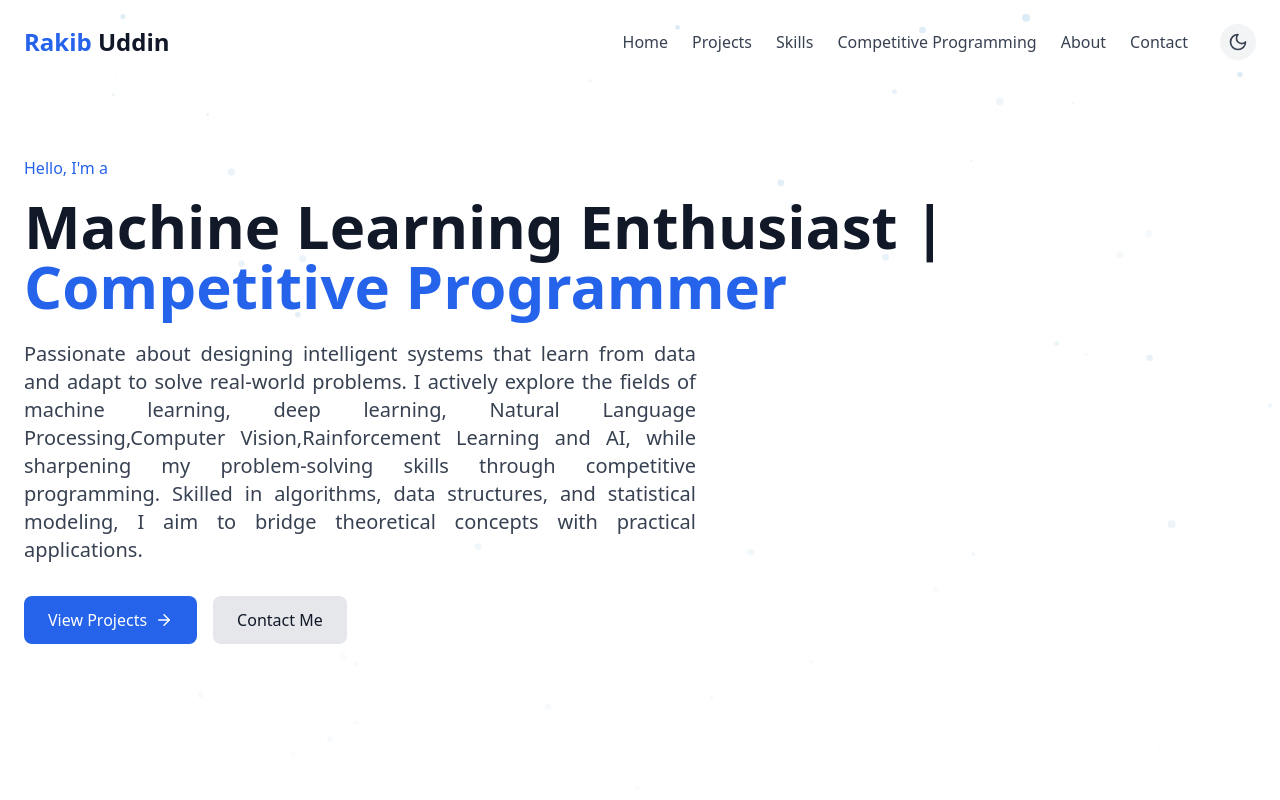
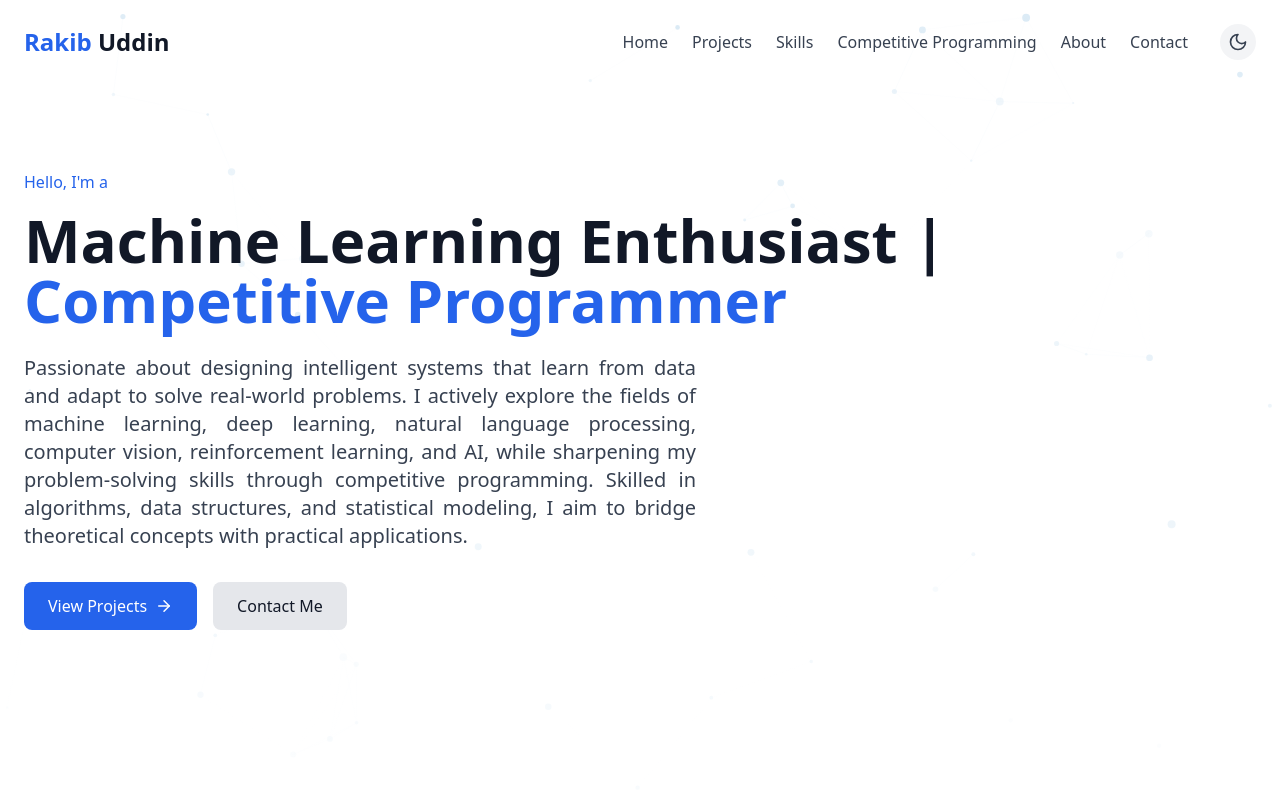
Before and after one commit to MDrakib-uddin/Portfolio, a React (Vite) app: page / in a window 1280 px wide. Shown: the top 800 px of the page. Built offline with nearby package versions, Linux system fonts and the light colour scheme.

Commit message:
spelling update

```diff
--- a/src/components/sections/About.tsx
+++ b/src/components/sections/About.tsx
@@ -166,13 +166,13 @@ const About: React.FC = () => {
                 <div className="relative pl-8">
                   <span className="absolute left-0 top-2 w-3 h-3 bg-blue-500 rounded-full"></span>
                   <h4 className="text-lg font-semibold text-gray-900 dark:text-white">
-                    Deep learning & Rainforcement Learning
+                    Deep learning & Reinforcement Learning
                   </h4>
                   <div className="text-gray-500 dark:text-gray-400 text-sm mb-1">
                     IBM • 2025
                   </div>
                   <p className="text-gray-700 dark:text-gray-300">
-                    ANN,CNN,RNN,Python,Rainforcement Learning, and Potato Disease Projects.
+                    ANN, CNN, RNN, Python, Reinforcement Learning, and Potato Disease Projects.
                   </p>
                 </div>
               </div>
--- a/src/components/sections/Hero.tsx
+++ b/src/components/sections/Hero.tsx
@@ -140,7 +140,7 @@ const Hero: React.FC = () => {
            Machine Learning Enthusiast | <span className="text-blue-600 dark:text-blue-400">Competitive Programmer</span>
           </h1>
           <p className="text-lg md:text-xl text-gray-700 dark:text-gray-300 max-w-2xl mb-8 text-justify">
-           Passionate about designing intelligent systems that learn from data and adapt to solve real-world problems. I actively explore the fields of machine learning, deep learning, Natural Language Processing,Computer Vision,Rainforcement Learning and AI, while sharpening my problem-solving skills through competitive programming. Skilled in algorithms, data structures, and statistical modeling, I aim to bridge theoretical concepts with practical applications.
+           Passionate about designing intelligent systems that learn from data and adapt to solve real-world problems. I actively explore the fields of machine learning, deep learning, natural language processing, computer vision, reinforcement learning, and AI, while sharpening my problem-solving skills through competitive programming. Skilled in algorithms, data structures, and statistical modeling, I aim to bridge theoretical concepts with practical applications.
           </p>
 
           <div className="flex flex-col sm:flex-row gap-4">
```
